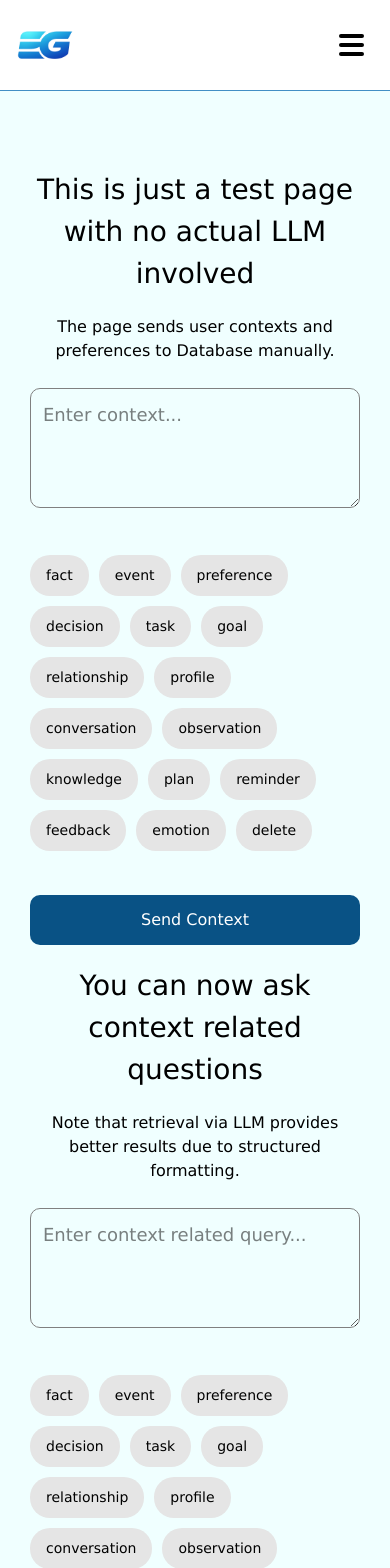
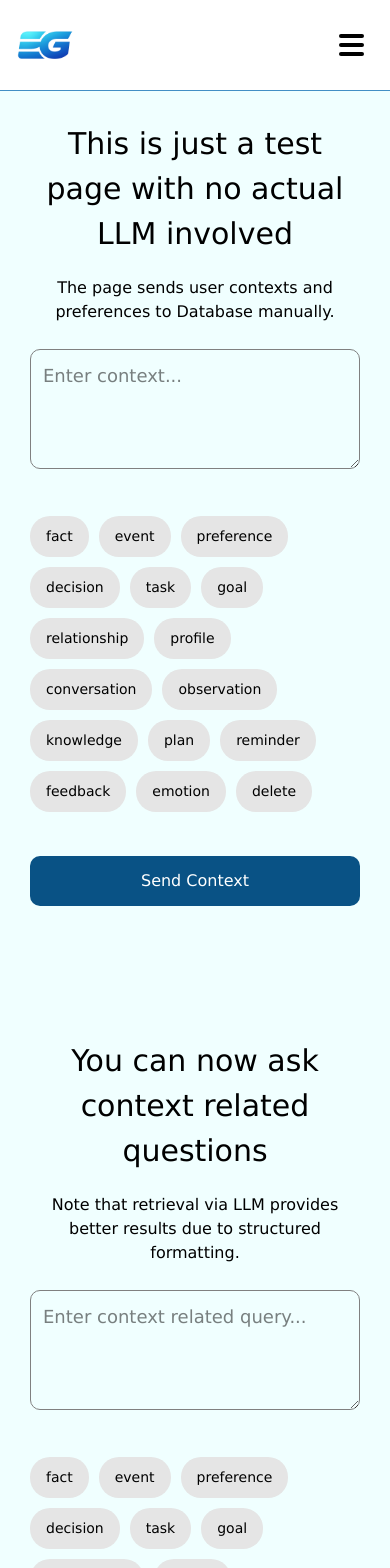
Before and after one commit to kabindrabohara078/echograph-frontend, a React (Vite) app: page /test in a window 390 px wide. Shown: the top 1568 px of the page. Built offline with nearby package versions, Linux system fonts and the light colour scheme; a web font is replaced by a local one.

Commit message:
modified to modular-prog-approach

```diff
--- a/src/App.jsx
+++ b/src/App.jsx
@@ -1,4 +1,4 @@
-import React from 'react'
+import React, { useState } from 'react'
 import './App.css'
 import { BrowserRouter, Routes, Route } from 'react-router-dom'
 import Landing from './pages/Landing';
@@ -13,6 +13,11 @@ import Test from './pages/Test';
 
 const App = () => {
 
+    const [popupText, setPopupText] = useState('');
+
+    function clearPop(){
+      setPopupText('');
+    }
 
 
 
@@ -45,7 +50,7 @@ const App = () => {
 
 
 
-              <Route path='/test' element={< Test />} />
+              <Route path='/test' element={< Test popupText={popupText} setPopupText={setPopupText} clearPop={clearPop}/>} />
 
             </Routes>
 
--- /dev/null
+++ b/src/assets/elements/Popup.jsx
@@ -0,0 +1,53 @@
+import React, { useEffect } from 'react'
+
+const Popup = ({text, clearPop}) => {
+
+    useEffect(() => {
+        if (!text) return
+
+        const timer = setTimeout(() => {
+            clearPop()
+        }, 3000)
+
+        return () => clearTimeout(timer)
+    }, [text])
+
+
+
+    return (
+        <div className='main-popup'
+            style={{
+                display: 'flex',
+                justifyContent: 'center',
+                alignItems: 'center',
+                position: 'fixed',
+                width: '100%',
+                top: '110px',
+                height: '40px',
+
+            }}
+        >
+
+            <div className="pop"
+                style={{
+                    backgroundColor: '#095285',
+                    borderRadius: '5px',
+                    width: '100%',
+                    display: 'flex',
+                    justifyContent: 'center',
+                    alignItems: 'center'
+                }}
+            >
+                <p
+                    style={{
+                        color: 'white'
+                    }}
+                >{text}</p>
+            </div>
+
+
+        </div>
+    )
+}
+
+export default Popup
--- a/src/main.jsx
+++ b/src/main.jsx
@@ -18,7 +18,7 @@ createRoot(
   <StrictMode>
 
     <GoogleOAuthProvider
-      clientId="865104194236-ri00saam6ain19tvrlvdlj395qclc5tj.apps.googleusercontent.com"
+      clientId="865104194236-93jf4vlg7r9t2i3c19kqgejqb35mn1kl.apps.googleusercontent.com"
     >
 
       <App />
--- /dev/null
+++ b/src/pages/Test.css
@@ -0,0 +1,86 @@
+.test-main{
+    width: 100%;
+    box-sizing: border-box;
+}
+
+
+.memory, .search{
+    height: 100%;
+    padding: 30px;
+    width: 100%;
+}
+
+h1{
+    font-size: 30px;
+    text-align: center;
+    margin-bottom: 20px;
+}
+h3{
+    text-align: center;
+    margin-bottom: 25px;
+    font-weight: 400;
+}
+textarea{
+    width: 100%;
+    min-height: 120px;
+    border: 1px solid grey;
+    border-radius: 10px;
+    font-size: 18px;
+    padding: 12px;
+    resize: vertical;
+    box-sizing: border-box;
+    margin-bottom: 20px;
+}
+.options{
+    width: 100%;
+    display: flex;
+    flex-wrap: wrap;
+    gap: 10px;
+    margin-top: 20px;
+    margin-bottom: 20px;
+}
+.option{
+    padding: 10px 16px;
+    border-radius: 20px;
+    border: none;
+    cursor: pointer;
+}
+.submit{
+    width: 100%;
+    height: 50px;
+    background-color: #095285;
+    color: white;
+    border: none;
+    border-radius: 10px;
+    font-size: 16px;
+    cursor: pointer;
+}
+
+/* ############################################### */
+/* RESPONSE */
+
+.response{
+    height: 100%;
+    padding: 30px;
+    width: 100%;
+}
+
+.response h1{
+    font-size: 30px;
+    text-align: center;
+    margin-bottom: 20px;
+}
+.response h3{
+    text-align: center;
+    margin-bottom: 25px;
+    font-weight: 400;
+}
+
+.options-response{
+    width: 100%;
+    display: flex;
+    flex-wrap: wrap;
+    gap: 10px;
+    margin-top: 20px;
+    margin-bottom: 20px;
+}
--- a/src/pages/Test.jsx
+++ b/src/pages/Test.jsx
@@ -1,74 +1,36 @@
 import React, { useEffect, useState } from 'react';
+import './Test.css'
+import Popup from '../assets/elements/Popup';
 
-const Test = () => {
+const Test = (props) => {
 
     const [contextTypeGet, setContextTypeGet] = useState('');
     const [contextTypeSend, setContextTypeSend] = useState('');
     const [textInputSend, setTextInputSend] = useState('');
     const [textInputGet, setTextInputGet] = useState('');
 
-    // popup state
-    const [popup, setPopup] = useState({
-        show: false,
-        message: ''
-    });
 
-    // auto hide popups
-    useEffect(() => {
 
-        if (popup.show) {
-
-            const timer = setTimeout(() => {
-
-                setPopup({
-                    show: false,
-                    message: ''
-                });
-
-            }, 3000);
-
-            return () => clearTimeout(timer);
-        }
-
-    }, [popup]);
-
-    const showPopup = (message) => {
-
-        setPopup({
-            show: true,
-            message
-        });
-
-    };
 
     const sendData = async () => {
 
-
-
-        // empty text validation
         if (!textInputSend.trim()) {
-
-            showPopup('Nothing to send!');
+            props.setPopupText('Nothing to send')
             return;
         }
 
-        // context validation
         if (!contextTypeSend) {
-
-            showPopup('Please select a context');
+            props.setPopupText('Please select a context')
             return;
         }
 
         const token = localStorage.getItem("token");
 
-
-        console.log(token);
-
-
         const payload = {
             context: textInputSend,
             type: contextTypeSend,
-            score: '1'
+            score: '1',
+            node_life: '23'
         };
 
         console.log(payload);
@@ -89,47 +51,42 @@ const Test = () => {
 
             const data = await response.json();
 
-
-
-            console.log("+++++++++++++++++++++++++++++++++++++++++++++++++");
-
-            console.log(response.status);   //status code
-
             if (response.status === 401) {
 
-                showPopup('Please login first');
+                props.setPopupText("Please login first")
+
             }
             else {
-                showPopup('Response received!')
-                setTextInputSend('');
-                setContextTypeSend('');
+                if (response.status == 200)
+                {
+                    props.setPopupText("Context sent")
+                    setTextInputSend('');
+                    setContextTypeSend('');
+                }
+                else
+                    props.setPopupText("An error occured");
+
             }
-
-            // clear inputs after success
-
         } catch (err) {
 
             console.log("Error:", err);
 
-            showPopup('Failed to send context');
+            props.setPopupText("Failed to send context")
         }
     };
 
     const getData = async () => {
-
-
-
         // empty text validation
         if (!textInputGet.trim()) {
 
-            showPopup('Nothing to send!');
+            // showPopup('Nothing to send!');
             return;
         }
 
         // context validation
         if (!contextTypeGet) {
 
-            showPopup('Please select a context');
+            // showPopup('Please select a context');
             return;
         }
 
@@ -162,13 +119,10 @@ const Test = () => {
 
             const data = await response.json();
 
-            console.log("+++++++++++++++++++++++++++++++++++++++++++++++++++++++++++++++++++++");
+            // showPopup('Graph');
 
-            showPopup('--------------------------Response from Graph--------------------------');
             console.log(data);
 
-            console.log("+++++++++++++++++++++++++++++++++++++++++++++++++++++++++++++++++++++");
-            // clear inputs after success
             setTextInputGet('');
 
             setContextTypeGet('');
@@ -177,10 +131,9 @@ const Test = () => {
 
             console.log("Error:", err);
 
-            showPopup('Failed to send query context');
+            // showPopup('Failed to send query context');
         }
     };
-
 
     const contextOptions = [
         "fact",
@@ -204,80 +157,19 @@ const Test = () => {
 
     return (
 
-        <div
-            style={{
-                width: '100%',
-                // minHeight: '100vh',
-                overflowX: 'hidden',
-                boxSizing: 'border-box'
-                // padding: '20px',
+        <div className='test-main'
 
-            }}
         >
-            <div className="memory"
-            style={{
-            height:'100vh',
-            padding:'30px',
-            width:'100%'
-            }}
-            >
 
+            < Popup text={ props.popupText } clearPop={props.clearPop} />
+            <div className="memory">
 
-
-
-
-
-                {/* popup */}
-                {
-                    popup.show && (
-                        <div
-                            style={{
-                                position: 'fixed',
-                                top: '100px',
-                                left: 0,
-                                width: '100%',
-                                display: 'flex',
-                                justifyContent: 'center',
-                                zIndex: 999
-                            }}
-                        >
-                            <div
-                                style={{
-                                    backgroundColor: '#095285',
-                                    color: 'white',
-                                    padding: '12px 20px',
-                                    borderRadius: '10px',
-                                    boxShadow: '0 4px 12px rgba(0,0,0,0.2)',
-                                    fontSize: '15px'
-                                }}
-                            >
-                                {popup.message}
-                            </div>
-                        </div>
-                    )
-                }
-
-                <br />
-                <br />
-
-                <h1
-                    style={{
-                        fontSize: 'clamp(28px, 6vw, 40px)',
-                        textAlign: 'center',
-                        marginBottom: '20px'
-                    }}
-                >
+                <h1>
                     This is just a test page with no actual LLM involved
                 </h1>
 
 
-                <h3
-                    style={{
-                        textAlign: 'center',
-                        marginBottom: '25px',
-                        fontWeight: '400'
-                    }}
-                >
+                <h3>
                     The page sends user contexts and preferences to Database manually.
                 </h3>
 
@@ -285,44 +177,17 @@ const Test = () => {
                     value={textInputSend}
                     onChange={(e) => setTextInputSend(e.target.value)}
                     placeholder="Enter context..."
-                    style={{
-                        width: '100%',
-                        minHeight: '120px',
-                        border: '1px solid grey',
-                        borderRadius: '10px',
-                        fontSize: '18px',
-                        padding: '12px',
-                        resize: 'vertical',
-                        boxSizing: 'border-box',
-                        marginBottom: '20px'
-                    }}
+
                 />
 
-
-
-                <div
-                    style={{
-                        width: '100%',
-                        display: 'flex',
-                        flexWrap: 'wrap',
-                        gap: '10px',
-                        marginTop: '20px',
-                        marginBottom: '20px'
-                    }}
-                >
+                <div className='options'>
                     {
                         contextOptions.map((item) => (
 
-                            <button
+                            <button className='option'
                                 key={item}
                                 onClick={() => setContextTypeSend(item)}
                                 style={{
-
-                                    padding: '10px 16px',
-                                    borderRadius: '20px',
-                                    border: 'none',
-                                    cursor: 'pointer',
-
                                     backgroundColor:
                                         contextTypeSend === item
                                             ? '#095285'
@@ -345,105 +210,44 @@ const Test = () => {
 
                 <br />
 
-                <button
+                <button className='submit'
                     onClick={sendData}
-                    style={{
-                        width: '100%',
-                        height: '50px',
-                        backgroundColor: '#095285',
-                        color: 'white',
-                        border: 'none',
-                        borderRadius: '10px',
-                        fontSize: '16px',
-                        cursor: 'pointer'
-                    }}
                 >
                     Send Context
                 </button>
-
-
-
-
-
-
+                <br />
+                <br />
+                <br />
+                <br />
 
 
             </div>
 
+
             {/* ============================================================================================================== */}
-            <div className="search"
-            style={{
-            padding:'30px',
-
-            height:'90vh',
-            width:'100%'
-            }}
-            >
-
-
-                <h1
-                    style={{
-                        fontSize: 'clamp(28px, 6vw, 40px)',
-                        textAlign: 'center',
-                        marginBottom: '20px'
-                    }}
-                >
+            <div className="search">
+                <h1>
                     You can now ask context related questions
                 </h1>
-
-
-                <h3
-                    style={{
-                        textAlign: 'center',
-                        marginBottom: '25px',
-                        fontWeight: '400'
-                    }}
-                >
+                <h3>
                     Note that retrieval via LLM provides better results due to structured formatting.
                 </h3>
 
                 <textarea
                     value={textInputGet}
                     onChange={(e) => setTextInputGet(e.target.value)}
-                    placeholder="Enter context related query..."
-                    style={{
-                        width: '100%',
-                        minHeight: '120px',
-                        border: '1px solid grey',
-                        borderRadius: '10px',
-                        fontSize: '18px',
-                        padding: '12px',
-                        resize: 'vertical',
-                        boxSizing: 'border-box',
-                        marginBottom: '20px'
-                    }}
-                />
+                    placeholder="Enter context related query..." />
 
 
 
-                <div
-                    style={{
-                        width: '100%',
-                        display: 'flex',
-                        flexWrap: 'wrap',
-                        gap: '10px',
-                        marginTop: '20px',
-                        marginBottom: '20px'
-                    }}
-                >
+                <div className='options'>
                     {
                         contextOptions.map((item) => (
 
-                            <button
+                            <button className='option'
                                 key={item}
                                 onClick={() => setContextTypeGet(item)}
                                 style={{
-
-                                    padding: '10px 16px',
-                                    borderRadius: '20px',
-                                    border: 'none',
-                                    cursor: 'pointer',
-
                                     backgroundColor:
                                         contextTypeGet === item
                                             ? '#095285'
@@ -466,25 +270,9 @@ const Test = () => {
 
                 <br />
 
-                <button
-                    onClick={getData}
-                    style={{
-                        width: '100%',
-                        height: '50px',
-                        backgroundColor: '#095285',
-                        color: 'white',
-                        border: 'none',
-                        borderRadius: '10px',
-                        fontSize: '16px',
-                        cursor: 'pointer'
-                    }}
-                >
+                <button className='submit'>
                     Get related Context
                 </button>
-
-
-
-
             </div>
 
         </div>
```
Also changed, not shown: src/pages/AuthPage.jsx (+50 -52 lines), 1 other file (tests, documents, lock files or other folders).
